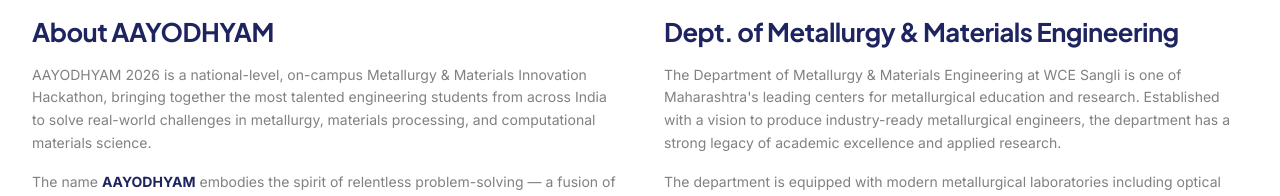
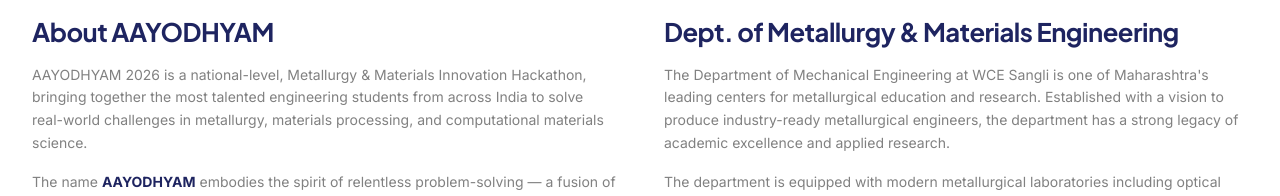
Before and after one commit to akash11042005/Registration, a React (Vite) app: page /about in a window 1280 px wide. Shown: the part 381-577 px from the top of the page. Built offline with nearby package versions, Linux system fonts and the light colour scheme; no server answers.

Commit message:
mechanical

```diff
--- a/src/pages/AboutPage.tsx
+++ b/src/pages/AboutPage.tsx
@@ -35,10 +35,10 @@
             <h2 className="text-title text-navy-900 mb-4">About AAYODHYAM</h2>
             <div className="space-y-4 text-sm text-metal-600 leading-relaxed">
               <p>
-                AAYODHYAM 2026 is a national-level, on-campus Metallurgy & Materials Innovation Hackathon, bringing together the most talented engineering students from across India to solve real-world challenges in metallurgy, materials processing, and computational materials science.
+                AAYODHYAM 2026 is a national-level, Metallurgy & Materials Innovation Hackathon, bringing together the most talented engineering students from across India to solve real-world challenges in metallurgy, materials processing, and computational materials science.
               </p>
               <p>
-                The name <strong className="text-navy-900">AAYODHYAM</strong> embodies the spirit of relentless problem-solving — a fusion of innovation and precision that defines the metallurgical engineer's craft. Rooted in the Sanskrit concept of an undefeatable challenge, AAYODHYAM represents a competition where intellect, experimentation, and engineering rigor converge.
+                The name <strong className="text-navy-900">AAYODHYAM</strong> embodies the spirit of relentless problem-solving — a fusion of innovation and precision that defines the engineer's craft. Rooted in the Sanskrit concept of an undefeatable challenge, AAYODHYAM represents a competition where intellect, experimentation, and engineering rigor converge.
               </p>
               <p>
                 Unlike typical hackathons, AAYODHYAM is a <em>lab-based</em> research competition — participants conduct real experiments, analyze microstructures, test mechanical properties, and build computational tools. The results are evaluated by a panel of expert faculty and industry professionals using the same standards as published research.
@@ -54,7 +54,7 @@
             <h2 className="text-title text-navy-900 mb-4">Dept. of Metallurgy & Materials Engineering</h2>
             <div className="space-y-4 text-sm text-metal-600 leading-relaxed">
               <p>
-                The Department of Metallurgy & Materials Engineering at WCE Sangli is one of Maharashtra's leading centers for metallurgical education and research. Established with a vision to produce industry-ready metallurgical engineers, the department has a strong legacy of academic excellence and applied research.
+                The Department of Mechanical Engineering at WCE Sangli is one of Maharashtra's leading centers for metallurgical education and research. Established with a vision to produce industry-ready metallurgical engineers, the department has a strong legacy of academic excellence and applied research.
               </p>
               <p>
                 The department is equipped with modern metallurgical laboratories including optical and electron microscopy, heat treatment facilities, mechanical testing rigs, XRD, and computational tools. Faculty members are actively involved in research collaborations with Indian steel majors, automotive OEMs, and DRDO projects.
```
